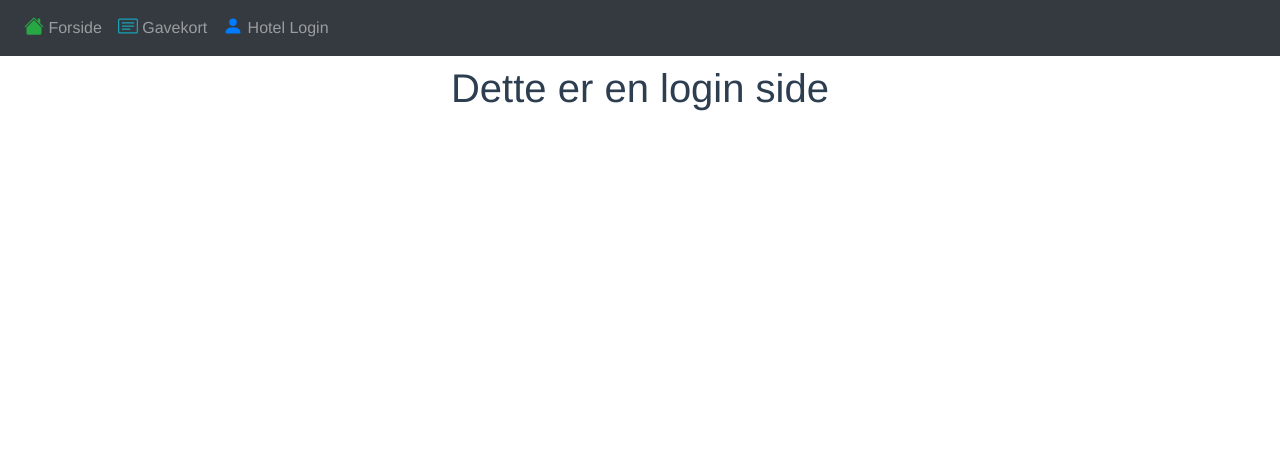
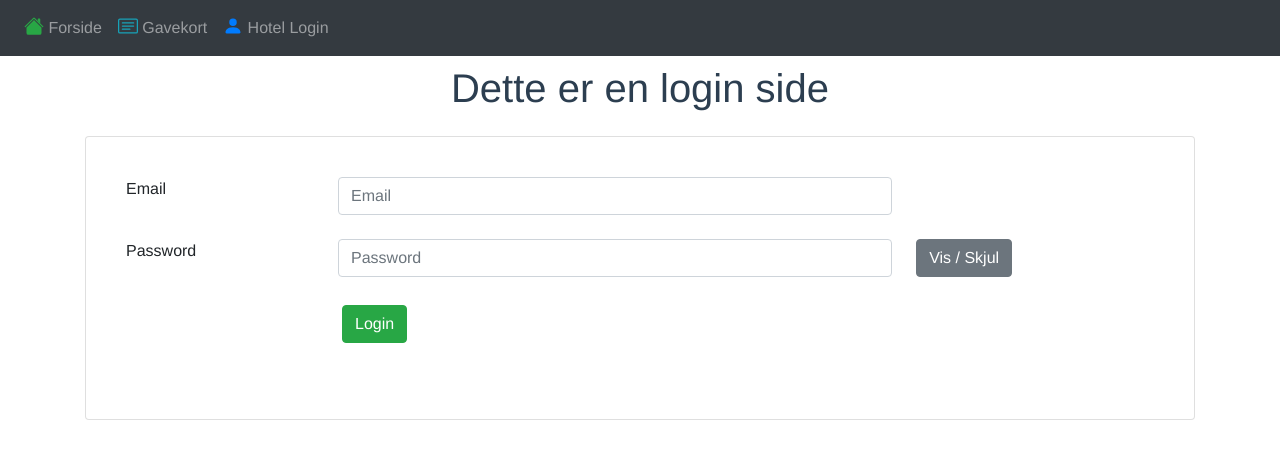
Before and after one commit to Caspec/Vue, a Vue app: page /login in a window 1280 px wide. Shown: the top 456 px of the page. Built offline with nearby package versions, Linux system fonts and the light colour scheme; what vue-resource would draw is missing.

Commit message:
added simple login

```diff
--- a/src/router/index.js
+++ b/src/router/index.js
@@ -40,7 +40,13 @@ Vue.use(VueRouter)
     path: '/login',
     name: 'Login',
     component: () => import(/* webpackChunkName: "Login" */ '../views/Login.vue')
-  }
+  },
+  {
+    path: '/dashboard/',
+    name: 'Dashboard',
+    props: true,
+    component: () => import(/* webpackChunkName: "Dashboard" */ '../views/Dashboard.vue')
+  },
 ]
 
 const router = new VueRouter({
--- /dev/null
+++ b/src/views/Dashboard.vue
@@ -0,0 +1,13 @@
+<template>
+    <div class="dashboard">loggedin...</div>
+</template>
+
+<script>
+export default {
+
+}
+</script>
+
+<style scoped>
+
+</style>
--- a/src/views/Login.vue
+++ b/src/views/Login.vue
@@ -1,13 +1,70 @@
 <template>
   <div class="login">
     <h1 class="mt-2 mb-2">Dette er en login side</h1>
+    <b-container class="bv-example-row">
+      <b-row>
+        <b-col class="mt-2">
+          <div>
+          <b-card no body class="overflow-hidden pt-2 pl-2 mt-2 mb-2">
+              <b-row>
+                <b-col>
+                  <div class="text-left">
+                 <b-table-simple responsive class="table-borderless">
+                      <b-tbody>
+                        <b-tr>
+                          <b-td><label for="email">Email</label></b-td>
+                          <b-td><b-form-input id="email" name="email" type="text" placeholder="Email" v-model="user_email"></b-form-input></b-td><b-td></b-td>
+                        </b-tr>
+                        <b-tr>
+                          <b-td><label for="password">Password</label></b-td>
+                          <b-td><b-form-input id="password" name="password" placeholder="Password" v-model="user_password" :type="passwordFieldType"></b-form-input></b-td><b-td><b-button class="showHide" type="password" @click="showHidePassword">Vis / Skjul</b-button></b-td>
+                        </b-tr>
+                        <b-tr>
+                          <b-td></b-td>
+                          <b-td><b-button @click="login($event)" variant="success" class="m-1">Login</b-button></b-td><b-td></b-td>
+                        </b-tr>
+                      </b-tbody>
+                      <b-tbody>
+                        <b-tr>
+                          <b-td><p v-if="err" class="red">Email eller Password er ikke korrekt, prøv igen !</p></b-td>
+                        </b-tr>
+                      </b-tbody>
+                 </b-table-simple>
+                  </div>
+                </b-col>
+              </b-row>
+            </b-card>
+          </div>
+        </b-col>
+      </b-row>
+    </b-container>
   </div>
 </template>
 
 
 <script>
 export default {
-
+   data(){
+        return {
+            user_email: '',
+            user_password: '',
+            passwordFieldType: 'password',
+            err: false
+        }
+    },
+    methods: {
+        login(){
+         this.$http.post('https://followcasper.dk/api/login', { user_email: this.user_email, user_password: this.user_password })
+        .then ((res) => {
+            if(res.status == "200"){
+                this.$router.push({name: 'Dashboard', params: {id: this.user_name, user_name: this.user_name}})
+            }
+        })
+    },
+    showHidePassword(){
+        this.passwordFieldType = this.passwordFieldType === 'password' ? 'text' : 'password'
+    }
+    }
 }
 </script>
 
```
